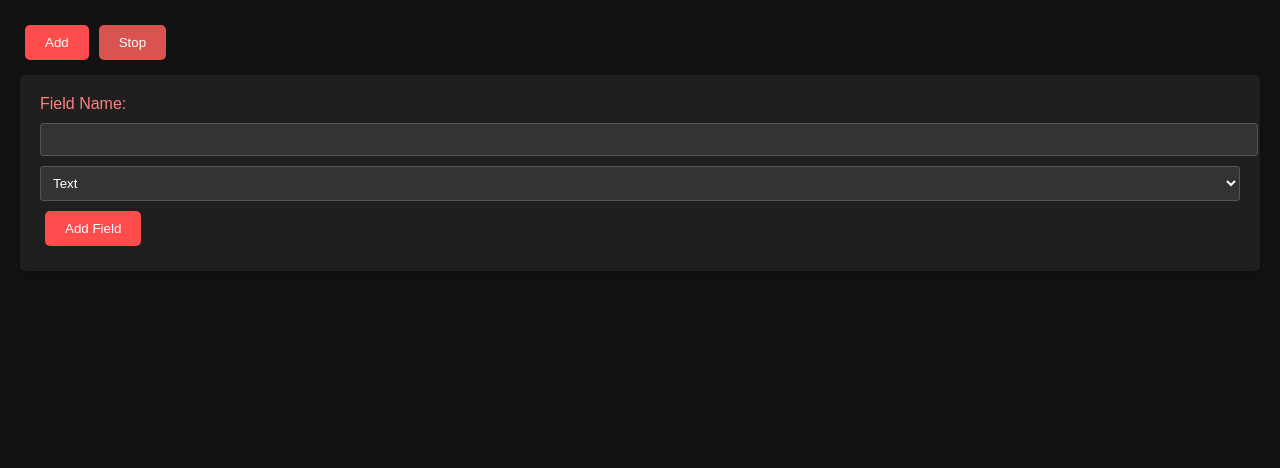
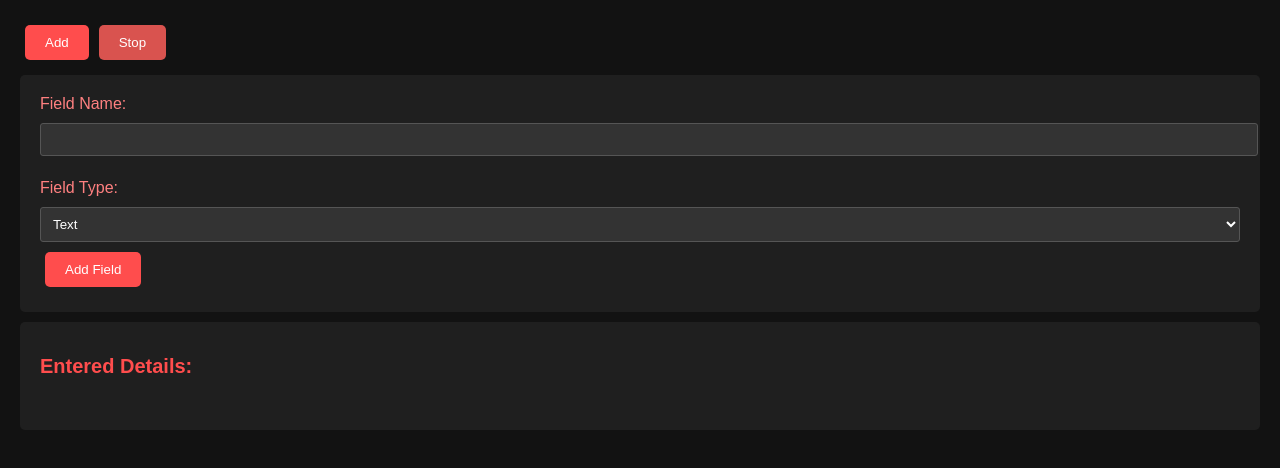
Before and after one commit to AVUKU-PRAGATHESWARI/GoogleSlide, a React (Create React App) app: page / in a window 1280 px wide. Both pictures are taken after a click on the button "Add". Shown: the top 468 px of the page. Built offline with nearby package versions, Linux system fonts and the light colour scheme.

Commit message:
Done with Some UI Component

```diff
--- a/src/pages/Google-Slide/GoogleSlide.css
+++ b/src/pages/Google-Slide/GoogleSlide.css
@@ -1,66 +1,4 @@
-body {
-    background-color: black; /* Setting the overall page background to black */
-    color: white; /* Making text color white for better visibility on a dark background */
-  }
 
-  .dashboard-container {
-    display: flex;
-    flex-direction: column;
-    align-items: center;
-    padding: 20px;
-    margin: 20px;
-  }
-
-  .card {
-    padding: 20px;
-    border-radius: 8px;
-    margin: 20px 0;
-    box-shadow: 0 4px 8px rgba(0, 0, 0, 0.2);
-    transition: transform 0.3s;
-    background-color: #222; /* Light black shade for the card */
-    cursor: pointer;
-  }
-
-  .card:hover {
-    transform: scale(1.05);
-  }
-
-  .card h2 {
-    color: white; /* Adjusting text color for better visibility on the card */
-  }
-
-  .card p {
-    color: #ccc; /* Adjusting text color for better visibility on the card */
-  }
-
-  .addButton {
-    background-color: #ff4444;
-    color: #fff;
-    border: none;
-    padding: 10px 20px;
-    margin-right: 10px;
-    transition: background-color 0.3s ease;
-  }
-
-  .addButton:hover {
-    background-color: #aa0000;
-  }
-
-  .stopButton {
-    background-color: #000;
-    color: #fff;
-    border: none;
-    padding: 10px 20px;
-    transition: background-color 0.3s ease;
-  }
-
-  .stopButton:hover {
-    background-color: #333;
-  }
-  /* GoogleSlide.css */
-/* Assuming you have media queries for responsiveness */
-
-/* Overall background and styling */
 body {
   background-color: #121212; /* Dark black */
   color: #fff; /* White text */
@@ -132,6 +70,11 @@ div[key] label {
   display: block;
 }
 
+.Entered-Detailes{
+  font-size: 20px;
+  color: #ff4d4d;
+}
+
 div[key] input {
   width: 100%;
   padding: 8px;
@@ -142,6 +85,12 @@ div[key] input {
   color: #fff;
 }
 
+.for-data-display{
+  background-color: #1f1f1f;
+  border-radius: 10px;
+  padding: 10px;
+}
+
 /* Media Queries for responsiveness */
 @media (max-width: 768px) {
   .container {
--- a/src/pages/Google-Slide/GoogleSlideUI.jsx
+++ b/src/pages/Google-Slide/GoogleSlideUI.jsx
@@ -25,6 +25,9 @@ const GoogleSlideUI = ({
         <div className="card">
           <label htmlFor="fieldName">Field Name:</label>
           <input type="text" id="fieldName" value={inputName} onChange={handleNameChange} />
+          <br/>
+          <br/>
+          <label htmlFor='fieldtype'>Field Type:</label>
             <select value={inputType} onChange={handleTypeChange}>
             <option value="text">Text</option>
             <option value="number">Number</option>
@@ -37,7 +40,8 @@ const GoogleSlideUI = ({
           </button>
         </div>
       )}
-
+      <div className='card'>
+        <h1 className='Entered-Detailes'>Entered Details:</h1>
         {fields &&
           fields.length > 0 &&
           fields.map((field, index) => (
@@ -46,6 +50,8 @@ const GoogleSlideUI = ({
               <input type={field.type} id={`field-${index}`} name={`field-${index}`} />
             </div>
           ))}
+          <br/>
+      </div>
     </div>
   );
 };
```
Lines whose indentation alone changed are shown as unchanged.
